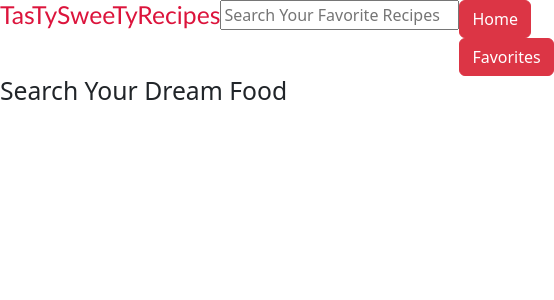
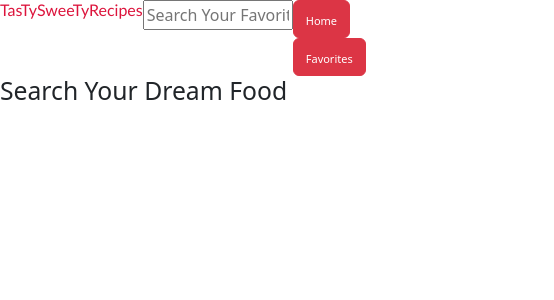
Before and after one commit to Raas-Farooq/tasty-sweety-recipies, a React (Create React App) app: page / in a window 390 px wide. Shown: the top 300 px of the page, 554 px wide, since content can reach past the window. Built offline with nearby package versions, Linux system fonts and the light colour scheme.

Commit message:
increase efficieny of App

```diff
--- a/src/Components/Navbar.jsx
+++ b/src/Components/Navbar.jsx
@@ -28,7 +28,7 @@ export const Navbar = () => {
         <>
             <nav className="nav-container">
                 <div className="nav-header" aria-label="nav-header">
-                    <h2>TasTySweeTyRecipes</h2>
+                    <h2 className="headingText">TasTySweeTyRecipes</h2>
                 </div>
                 <form className="myForm" onSubmit={(e) => handleOnSubmit(e)}>
                     <label className="label"></label>
--- a/src/Components/navbar.css
+++ b/src/Components/navbar.css
@@ -10,3 +10,38 @@
     text-decoration: none;
     color:white;
 }
+@media only screen
+and (max-width:750px){
+    .headingText{
+        font-size:20px;
+    }
+    .btnLink, .favLink{
+        font-size: 13px;
+    }
+
+}
+
+@media only screen
+and (max-width:630px){
+    .headingText{
+        font-size:18px;
+    }
+    .btnLink, .favLink{
+        font-size: 13px;
+    }
+    .search-text{
+        width:210px
+    }
+}
+@media only screen
+and (max-width:550px){
+    .headingText{
+        font-size:16px;
+    }
+    .btnLink, .favLink{
+        font-size: 11px;
+    }
+    .search-text{
+        width:150px
+    }
+}
--- a/src/Context/index.jsx
+++ b/src/Context/index.jsx
@@ -71,6 +71,8 @@ export default function GlobalState({ children }) {
     setWrite(true);
   }
 
+
+
   function fetchFunctionRuns(){
     setIsFetchRun(true);
   }
--- a/src/Pages/Favorites.js
+++ b/src/Pages/Favorites.js
@@ -26,7 +26,9 @@ function getShortTitle(title){
   const { fromFav, id } = location.state || {};
 
   const handleSeeMoreDetails = (favId) => {
-    // console.log("target:", e.target.parentElement.parentElement.parentElement);
+
+    // setTargetId(favId === targetId ? null : favId);
+
     setTargetId(favId === targetId ? null : favId);
     // setShowDetails(!showDetails);
   };
@@ -37,6 +39,8 @@ function getShortTitle(title){
 
     console.log("showDetails in useEffect: ", showDetails);
   }, [id]);
+
+
 
 
   return (
--- a/src/Pages/detail.js
+++ b/src/Pages/detail.js
@@ -20,46 +20,40 @@ export default function Detail(){
         localStorage.setItem('favorites', JSON.stringify(myFavorites))
     }
 
+    useEffect(() => {
+        const fetchingRecipes = async () => {
+            const specificCard = await fetchRecipes(null, id);
+            setDetailCard(specificCard);
+        }
+        fetchingRecipes()
+    }, [id, fetchRecipes]);
 
 
-     const handleFavoriteClick = async () => {
+    useEffect (() => {
+        if(detailCard){
+            const favorites = JSON.parse(localStorage.getItem('favorites'))||[];
 
-        const favoritesData = JSON.parse(localStorage.getItem('favorites')) || [];
+            const found = favorites.some(fav => fav.id === detailCard.id);
+
+            setExisted(found);
+        }
+    }, [detailCard])
+
+    const handleFavoriteClick = () => {
+        const favorites = JSON.parse(localStorage.getItem('favorites'))||[];
         if(existed){
-            const newFavorites = favoritesData.filter(fav => fav.id != detailCard.id);
-            saveData(newFavorites)
+            const newFavorites = favorites.filter (fav => fav.id !== detailCard.id);
+            localStorage.setItem('favorites', JSON.stringify(newFavorites));
+
         }
         else{
-            favoritesData.push(detailCard);
-            saveData(favoritesData);
+
+            favorites.push(detailCard);
+            saveData(favorites);
 
         }
         setExisted(!existed)
-
     }
-
-
-    useEffect(() => {
-        const gettingSingleRecipe = async () => {
-            const singleCard = await fetchRecipes('null', id);
-            setDetailCard(singleCard)
-        };
-        gettingSingleRecipe();
-        console.log("detailCard useEffect ",detailCard);
-    }, [id, fetchRecipes])
-
-
-    useEffect(() => {
-        if(detailCard){
-            const favoritesData = JSON.parse(localStorage.getItem('favorites')) || [];
-
-            const found = favoritesData.some(fav => fav.id === detailCard.id);
-            console.log("found after Some: ", found);
-            setExisted(found);
-
-
-        }
-    }, [detailCard])
 
 
     if(loading || !detailCard){
```
